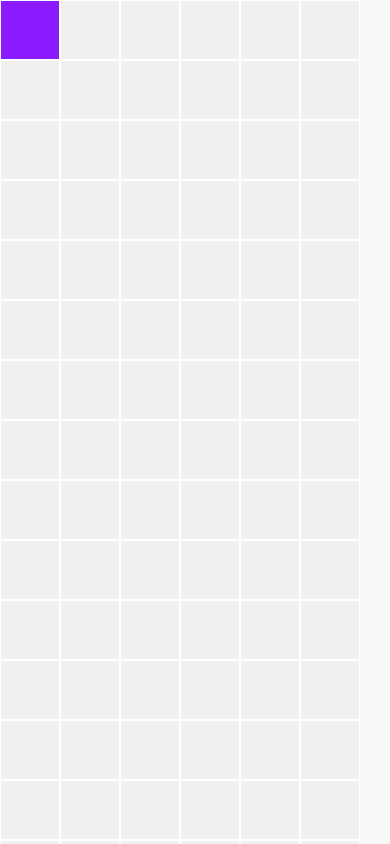
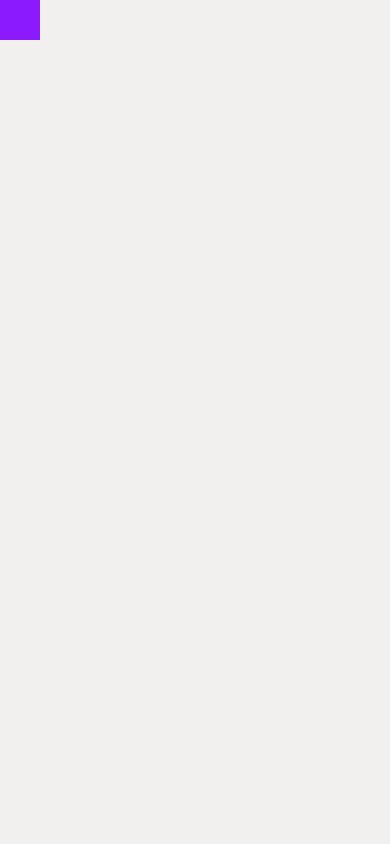
Before and after one commit to jmurrah/personal-portfolio-v2, a React (Vite) app: page /blog in a window 390 px wide. Built offline with nearby package versions, Linux system fonts and the light colour scheme.

Commit message:
maybe remove background

```diff
--- a/src/components/TileBackground.tsx
+++ b/src/components/TileBackground.tsx
@@ -1,13 +1,9 @@
-// src/components/TileBackground.tsx
-
-import React, { useEffect, useRef } from 'react';
-import '../tileBackground.css'; // adjust path if needed
+import React, { useEffect, useRef, useState } from 'react';
+import '../tileBackground.css';
 
 interface TileBackgroundProps {
   tileSize?: number;
   tileGap?: number;
-  tileBg?: string;
-  hoverColor?: string;
   fadeDuration?: string;
 }
 
@@ -17,52 +13,42 @@ const TileBackground: React.FC<TileBackgroundProps> = ({
   fadeDuration = '1s',
 }) => {
   const containerRef = useRef<HTMLDivElement>(null);
+  const [grid, setGrid] = useState({ cols: 0, rows: 0 });
 
   useEffect(() => {
-    const container = containerRef.current;
-    if (!container) return;
+    const updateGrid = () => {
+      const cols = Math.ceil(window.innerWidth / (tileSize + tileGap)) + 2;
+      const rows = Math.ceil(window.innerHeight / (tileSize + tileGap)) + 2;
+      setGrid({ cols, rows });
+    };
+    updateGrid();
+    window.addEventListener('resize', updateGrid);
+    return () => window.removeEventListener('resize', updateGrid);
+  }, [tileSize, tileGap]);
 
-    const setStyles = () => {
-      document.documentElement.style.setProperty('--tile-size', `${tileSize}px`);
-      document.documentElement.style.setProperty('--tile-gap', `${tileGap}px`);
-      document.documentElement.style.setProperty('--fade-duration', fadeDuration);
-    };
-    setStyles();
-
-    const cols = Math.ceil(window.innerWidth / (tileSize + tileGap));
-    const rows = Math.ceil(window.innerHeight / (tileSize + tileGap));
-    const total = cols * rows;
-
-    // Clear existing if any
-    container.innerHTML = '';
-
-    for (let i = 0; i < total; i++) {
-      const tile = document.createElement('div');
-      tile.className = 'tile';
-      container.append(tile);
-    }
-
-    const handleResize = () => {
-      const newCols = Math.ceil(window.innerWidth / (tileSize + tileGap));
-      const newRows = Math.ceil(window.innerHeight / (tileSize + tileGap));
-      const newTotal = newCols * newRows;
-      if (newTotal === container.children.length) return;
-      // repopulate quickly
-      container.innerHTML = '';
-      for (let i = 0; i < newTotal; i++) {
-        const tile = document.createElement('div');
-        tile.className = 'tile';
-        container.append(tile);
-      }
-    };
-
-    window.addEventListener('resize', handleResize);
-    return () => {
-      window.removeEventListener('resize', handleResize);
-    };
+  useEffect(() => {
+    document.documentElement.style.setProperty('--tile-size', `${tileSize}px`);
+    document.documentElement.style.setProperty('--tile-gap', `${tileGap}px`);
+    document.documentElement.style.setProperty('--fade-duration', fadeDuration);
   }, [tileSize, tileGap, fadeDuration]);
 
-  return <div ref={containerRef} className="tile-bg-container" />;
+  const total = grid.cols * grid.rows;
+
+  return (
+    <div
+      ref={containerRef}
+      className="tile-bg-container"
+      style={{
+        gridTemplateColumns: `repeat(${grid.cols}, var(--tile-size))`,
+        gridAutoRows: `var(--tile-size)`,
+        gap: `var(--tile-gap)`,
+      }}
+    >
+      {Array.from({ length: total }).map((_, i) => (
+        <div key={i} className="tile" />
+      ))}
+    </div>
+  );
 };
 
 export default TileBackground;
--- a/src/layouts/AppLayout.tsx
+++ b/src/layouts/AppLayout.tsx
@@ -5,7 +5,7 @@ import PreloadAssets from '@/components/PreloadAssets';
 export default function AppLayout() {
   return (
     <>
-      <TileBackground tileSize={60} tileGap={0} fadeDuration="0.75s" />
+      <TileBackground tileSize={40} tileGap={0} fadeDuration="0.3s" />
       <PreloadAssets />
       <main className="flex justify-center items-center custom-margin w-full">
         <div className="w-full max-w-2xl p-4 min-h-fit relative">
--- a/src/tileBackground.css
+++ b/src/tileBackground.css
@@ -11,15 +11,12 @@
   width: 100vw;
   height: 100vh;
   display: grid;
-  grid-template-columns: repeat(auto-fill, minmax(var(--tile-size), var(--tile-size)));
-  grid-auto-rows: var(--tile-size);
-  gap: var(--tile-gap);
   z-index: 10;
 }
 
 .tile-bg-container .tile {
-  border-width: 1px;
-  border-color: var(--bg-light);
+  /* border-width: 1px; */
+  /* border-color: var(--bg-light); */
   width: var(--tile-size);
   height: var(--tile-size);
   background: var(--bg-dark);
```
